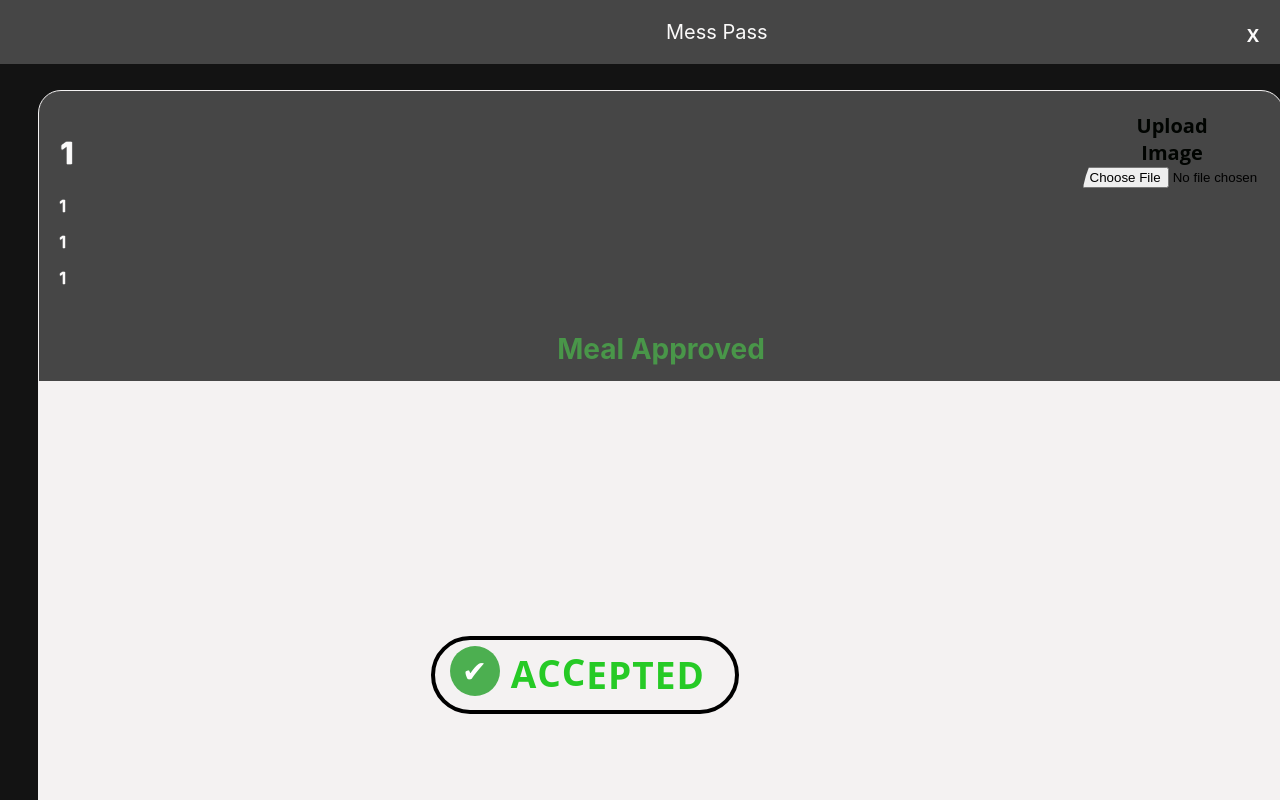
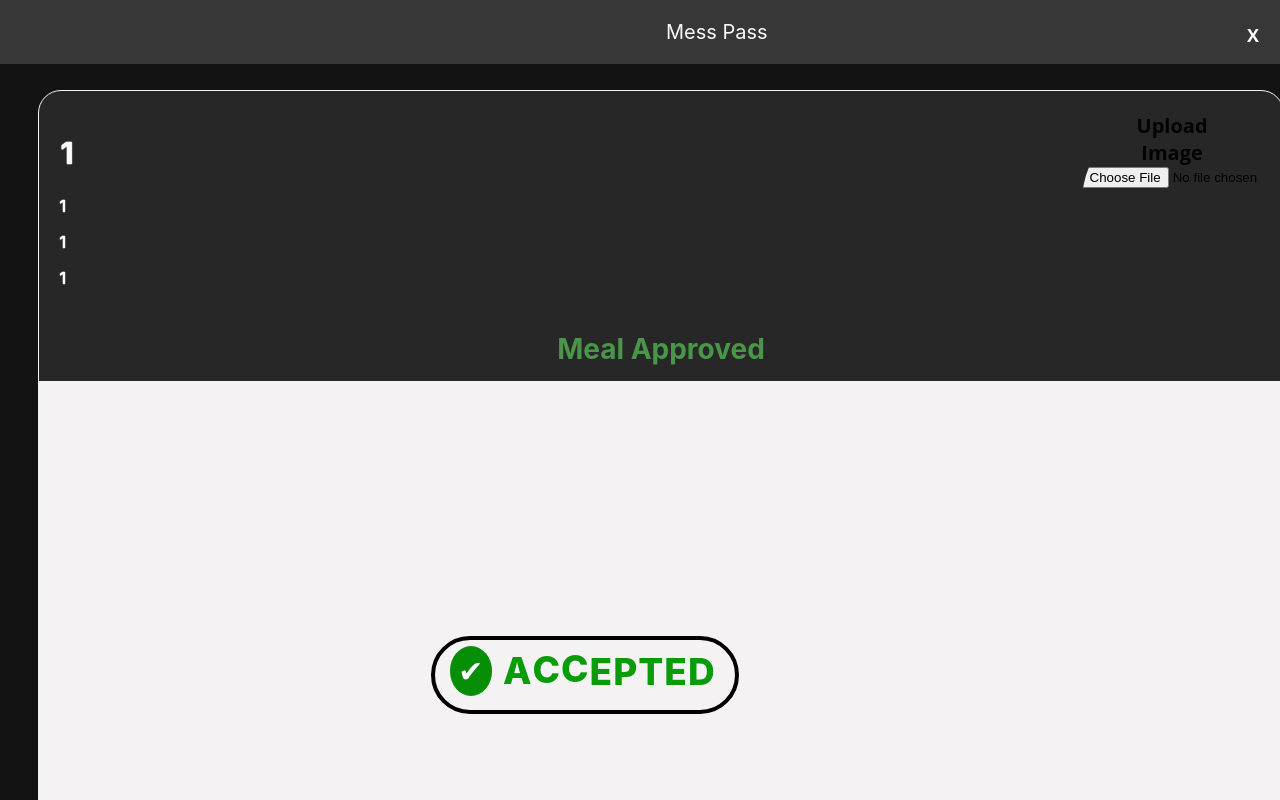
Before and after one commit to Easwanth176/mess, a React (Create React App) app: page /home/1/1/1/1 in a window 1280 px wide. Shown: the top 800 px of the page. Built offline with nearby package versions, Linux system fonts and the light colour scheme.

Commit message:
Update Home.css

```diff
--- a/src/components/css/Home.css
+++ b/src/components/css/Home.css
@@ -4,7 +4,7 @@
   margin-bottom: 10px;
   padding-top: 20px;
   padding-bottom: 20px;
-  background-color: #464646;
+  background-color: #373737;
   width: 112%;
 }
 
@@ -108,7 +108,7 @@ body {
   margin-right: 3%;
   padding: 20px;
   border: 1px solid #f4f2f2;
-  background-color: #464646;
+  background-color: #282727;
   border: 1px solid #f4f2f2;
   border-radius: 23px;
 }
@@ -175,7 +175,7 @@ h2 {
   color: #fbfafa;
 }
 .green-circle {
-  background-color: #4CAF50; /* Green color */
+  background-color: rgb(7, 142, 7);
   width: 50px;
   height: 50px;
   border-radius: 50%;
@@ -204,11 +204,10 @@ h2 {
   font-size: 37px;
   animation: snake-motion 2s linear infinite;
   font-weight: 300;
-  font-family: "Open Sans", sans-serif;
-  font-weight: bold;
+  font-weight: 790;
   margin-top: 8px;
   margin-left: 1px;
-  color: rgb(38, 202, 38);
+  color: rgb(9, 156, 9);
 }
 .animation-container {
   display: flex;
```
